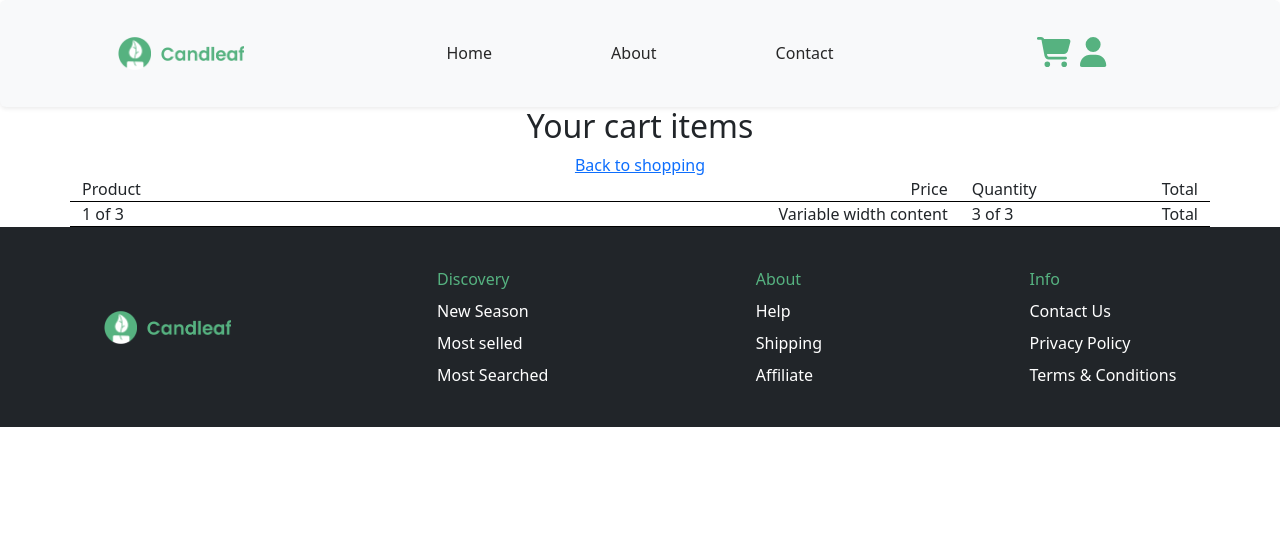
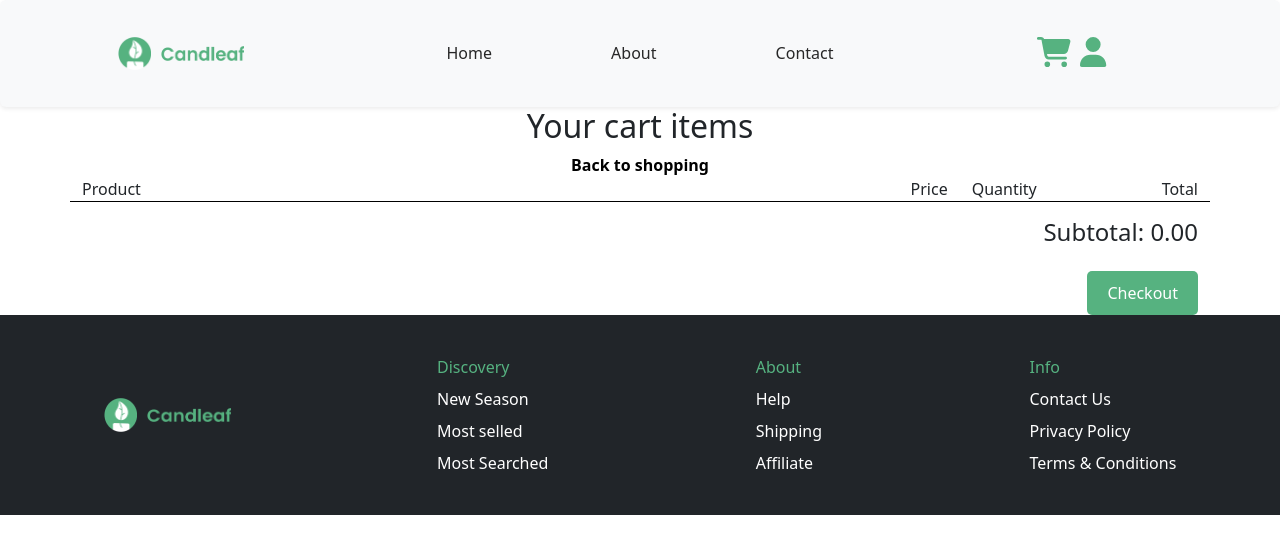
Before and after one commit to nada27w/Candleaf-project, a React (Vite) app: page /cart in a window 1280 px wide. Shown: the top 554 px of the page. Built offline with nearby package versions, Linux system fonts and the light colour scheme.

Commit message:
finish the cart-page

```diff
--- a/src/pages/cart/cartstyle.css
+++ b/src/pages/cart/cartstyle.css
@@ -0,0 +1,14 @@
+.backDiv :hover
+{
+    color: #56b280
+}
+.checkButton
+{
+    background-color: #56b280;
+    color: white;
+    border: none;
+    cursor: pointer;
+    padding: 10px 20px;
+    border-radius: 5px;
+
+}
--- a/src/pages/cart/index.jsx
+++ b/src/pages/cart/index.jsx
@@ -1,30 +1,116 @@
+import { useEffect, useState } from "react";
+import { Link, useNavigate } from "react-router-dom";
+import "./cartstyle.css";
 
-import { Link } from "react-router-dom";
-const Cart = () => (
+const Cart = () => {
+  const CartState = localStorage.getItem("cartItems");
+  const [cartItems, setCartItems] = useState([]);
+  const navigate = useNavigate();
+
+  const handleQty = (id)=> (event) => {
+    if (event.target.value > 0) {
+      const updatedCart = cartItems.map((item) =>
+        +item.productId === +id ? {...item, qty: parseInt(event.target.value) } : item
+      );
+
+      setCartItems(updatedCart);
+      localStorage.setItem("cartItems", JSON.stringify(updatedCart));
+    }
+  };
+
+  const handleCheckout = ()=>{
+    localStorage.removeItem("cartItems")
+    localStorage.setItem("order", cartItems)
+    navigate("/details-page")
+  }
+
+  useEffect(() => {
+    if (CartState) {
+      setCartItems(JSON.parse(CartState));
+    }
+  }, []);
+
+  const handleDelete = (id) => {
+    const newArr = cartItems.filter(({ productId }) => productId !== id);
+    setCartItems(newArr);
+    localStorage.setItem("cartItems", JSON.stringify(newArr));
+  };
+
+  return (
     <>
-    {/* <div className="d-flex justify-content-center align-items-center flex-column"> */}
       <div className="container-fluid text-center">
         <div className="col justify-content-md-center">
           <div className="row">
             <h2>Your cart items</h2>
-          <Link to="/">Back to shopping</Link>
+            <Link
+              className="text-decoration-none text-black fw-bold backDiv"
+              to="/"
+            >
+              Back to shopping
+            </Link>
           </div>
           <div className="px-5">
-          <div class="container text-start ">
-            <div class="row justify-content-md-center border-bottom border-black">
-              <div class="col  productDiv">Product</div>
-              <div class="col-md-auto priceDiv">Price</div>
-              <div class="col col-lg-2 quantityDiv">Quantity</div>
-              <div class="col-md-auto totalDiv">Total</div>
+            <div className="container text-start">
+              <div className="row justify-content-md-center border-bottom border-black d-flex">
+                <div className="col productDiv">Product</div>
+                <div className="col-md-auto priceDiv">Price</div>
+                <div className="col col-lg-2 quantityDiv">Quantity</div>
+                <div className="col-md-auto totalDiv">Total</div>
               </div>
-
-            <div class="row border-bottom border-black">
-              <div class="col">1 of 3</div>
-              <div class="col-md-auto">Variable width content</div>
-              <div class="col col-lg-2">3 of 3</div>
-              <div class="col-md-auto totalDiv">Total</div>
-
-
+              {cartItems.map((item, index) => (
+                <div
+                  className="row border-bottom border-black justify-content-center d-flex"
+                  key={item.id}
+                >
+                  <div className="col d-flex align-items-center">
+                    {item.productName}
+                    <img
+                      src={item.imageLink}
+                      alt={item.productName}
+                      className="w-25 m-3"
+                    />
+                    <button
+                      type="button"
+                      class="btn btn-danger"
+                      onClick={() => handleDelete(item.productId)}
+                    >
+                      Delete
+                    </button>
+                  </div>
+                  <div className="col-md-auto d-flex align-items-center justify-content-center">
+                    {item.priceNum}
+                  </div>
+                  <div className="col col-lg-2 d-flex align-items-center justify-content-center">
+                    <input
+                      type="number"
+                      className="px-2 py-1 border rounded"
+                      onChange={handleQty(item.productId)}
+                      value={item.qty}
+                      style={{
+                        width: "90px"
+                      }}
+                    />
+                  </div>
+                  <div className="col-md-auto d-flex align-items-center justify-content-center">
+                    {+item.qty * +item.priceNum}
+                  </div>
+                </div>
+              ))}
+              <div className="row justify-content-end mt-3">
+                <div className="col-md-auto">
+                  <h4>
+                    Subtotal:{" "}
+                    {cartItems.reduce(
+                      (acc, item) => acc + item.qty * item.priceNum,
+                      0
+                    ).toFixed(2)}
+                  </h4>
+                </div>
+              </div>
+              <div className="row justify-content-end mt-3">
+                <div className="col-md-auto">
+                  <button className="checkButton" onClick={handleCheckout}>Checkout</button>
+                </div>
               </div>
             </div>
           </div>
@@ -32,5 +118,6 @@ const Cart = () => (
       </div>
     </>
   );
+};
 
 export default Cart;
--- a/src/pages/product-details/index.jsx
+++ b/src/pages/product-details/index.jsx
@@ -92,7 +92,6 @@ const Product = () => {
             <p className="text-success">{priceNum}$</p>
             <div className="pb-5">
               <p className="fw-bold">Quantity:</p>
-
               <input
                 type="number"
                 className="px-2 py-1 border rounded"
```
Lines whose indentation alone changed are shown as unchanged.
